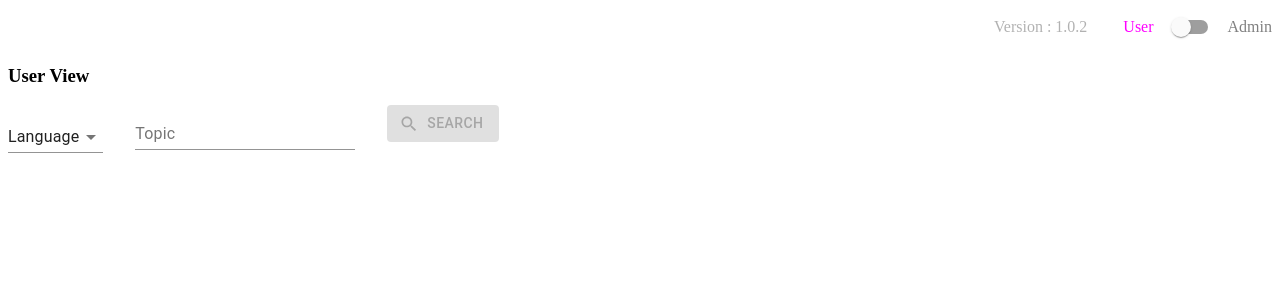
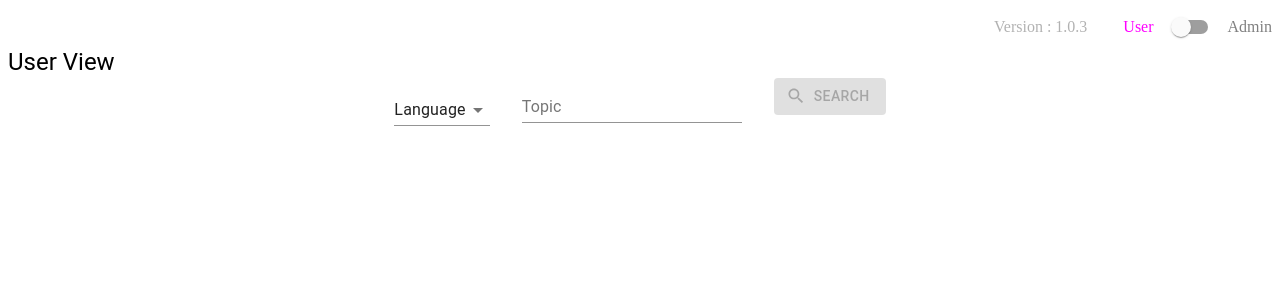
Before and after one commit to fattahmuhyiddeen/github, a React (Create React App) app: page / in a window 1280 px wide. Shown: the top 300 px of the page. Built offline with nearby package versions, Linux system fonts and the light colour scheme.

Commit message:
fix bugs

```diff
--- a/package.json
+++ b/package.json
@@ -1,6 +1,6 @@
 {
   "name": "github",
-  "version": "1.0.2",
+  "version": "1.0.3",
   "private": true,
   "dependencies": {
     "@material-ui/core": "^4.11.4",
--- a/src/AdminView.js
+++ b/src/AdminView.js
@@ -1,5 +1,5 @@
 import { useState } from 'react';
-import { Grid, Switch } from '@material-ui/core';
+import { Grid, Switch, Typography } from '@material-ui/core';
 import { VictoryPie, VictoryTheme, VictoryLabel } from 'victory';
 
 export default (props) => {
@@ -27,7 +27,7 @@ export default (props) => {
   topLanguage.sort((a, b) => b.value - a.value);
   return (
     <>
-      <h3>Admin View</h3>
+      <Typography variant="h5" component="h5">Admin View</Typography>
 
       <div className="row">
         <div>
--- a/src/UserView.js
+++ b/src/UserView.js
@@ -1,5 +1,6 @@
 import {
-  TablePagination, Select, MenuItem, TextField, FormControl, InputLabel, Button, CircularProgress,
+  TablePagination, Select, MenuItem, TextField, FormControl, InputLabel, Button,
+  CircularProgress, Typography,
 } from '@material-ui/core';
 import { Search } from '@material-ui/icons';
 import { makeStyles } from '@material-ui/core/styles';
@@ -16,7 +17,8 @@ export default (props) => {
   const { hook } = props;
   return (
     <>
-      <h3>User View</h3>
+      <Typography variant="h5" component="h5">User View</Typography>
+      <div className="row center">
         <FormControl className={classes.input}>
           <InputLabel shrink>{hook.language === 0 ? '' : 'Language'}</InputLabel>
           <Select value={hook.language} onChange={(e) => hook.setLanguage(e.target.value)}>
@@ -42,6 +44,8 @@ export default (props) => {
         >
           Search
         </Button>
+      </div>
+      <div className="row center">
         {!!hook.result?.total_count && (
         <TablePagination
           page={hook.page}
@@ -52,7 +56,8 @@ export default (props) => {
           count={Math.ceil(((hook.result?.total_count) || 0) / hook.perPage)}
         />
         )}
-      {hook.isLoading && <div style={{ margin: '1em' }}><CircularProgress /></div>}
+      </div>
+      {hook.isLoading && <div className="loading"><CircularProgress /></div>}
       {!!hook.result?.items && (
       <div className="result">
         {hook.result?.items?.map((r) => <Card data={r} />)}
--- a/src/index.css
+++ b/src/index.css
@@ -17,6 +17,10 @@
   margin-right: 2em;
 }
 
+.center {
+  justify-content: center;
+}
+
 .version {
   opacity: 0.3;
   margin-right: 2em;
@@ -27,3 +31,10 @@
   font-weight: bold;
   margin-bottom: 0.5em;
 }
+
+.loading {
+  margin: 2em;
+  display: flex;
+  align-items: center;
+  justify-content: center;
+}
```
Also changed, not shown: 1 other file (tests, documents, lock files or other folders). Lines whose indentation alone changed are shown as unchanged.
